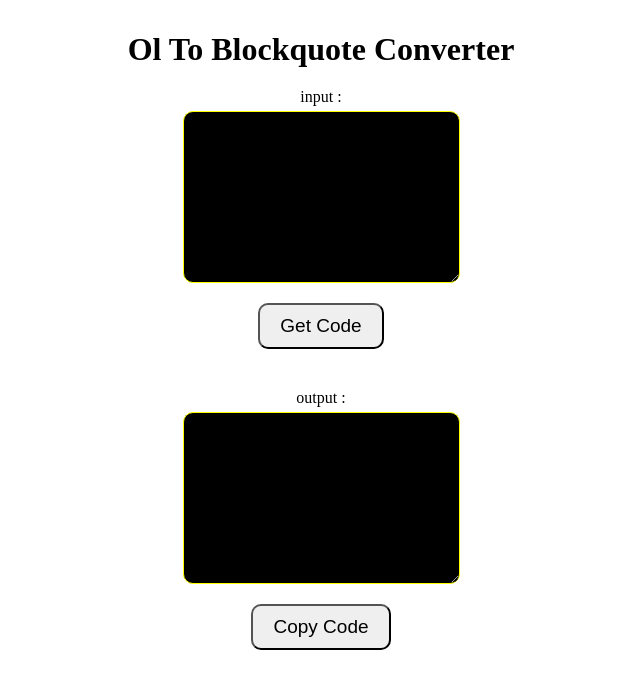
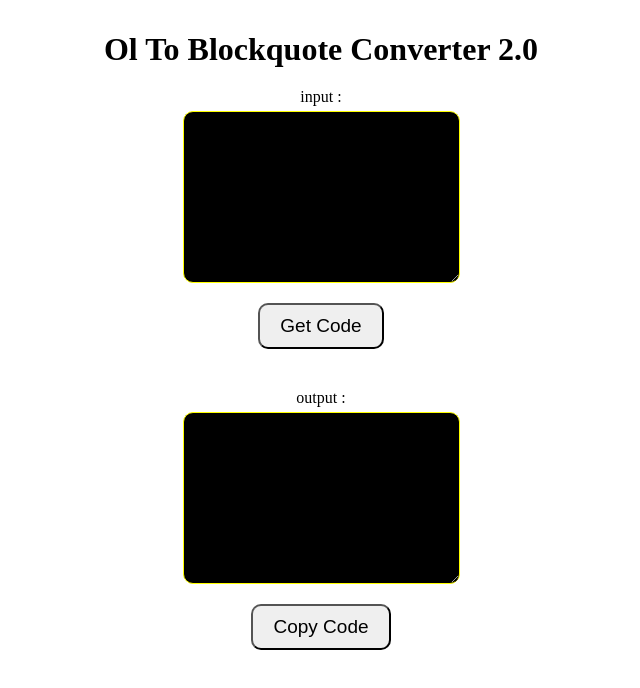
Before and after one commit to MaheshTechnicals/OL-To-Blockquote-Converter, a plain HTML site: page index.html in a window 1280 px wide. Shown: the whole page, without its empty margins (329-969 px from the left). Drawn offline with Linux system fonts and the light colour scheme.

Commit message:
Updated version

```diff
--- a/index.html
+++ b/index.html
@@ -17,7 +17,7 @@
 
 <body>
 
-  <h1>Ol To Blockquote Converter</h1>
+  <h1>Ol To Blockquote Converter 2.0</h1>
   <label for="">input :</label>
   <textarea name="" id="input" cols="30" rows="10"></textarea>
 
```
